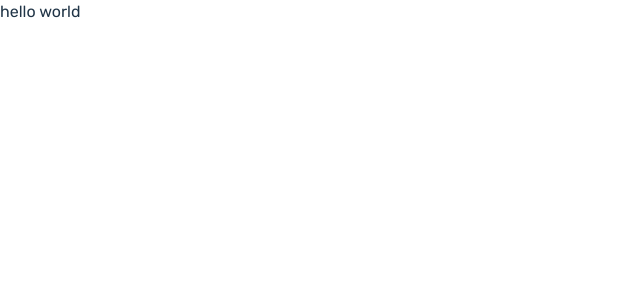
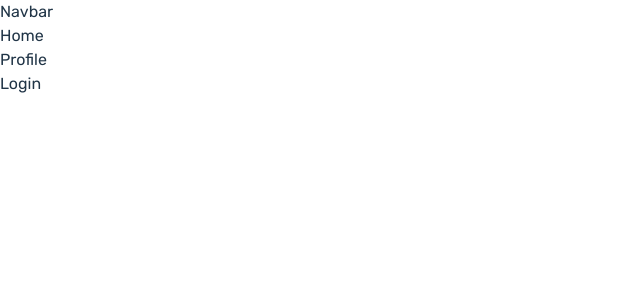
Before and after one commit to Darthdevv/SocioVerse, a React (Vite) app in the folder client/: page / in a window 1280 px wide. Shown: the top 300 px of the page, without its empty margins (0-640 px from the left). Built offline with nearby package versions, Linux system fonts and the light colour scheme.

Commit message:
🌑 adjustments

```diff
--- a/client/src/App.jsx
+++ b/client/src/App.jsx
@@ -1,11 +1,18 @@
 import './App.css'
+import Navbar from 'pages/Navbar'
+import Home from 'pages/Home'
+import Login from 'pages/Login'
+import Profile from 'pages/Profile'
 
 function App() {
 
 
   return (
     <div className='app'>
-      hello world
+      <Navbar/>
+      <Home />
+      <Profile />
+      <Login/>
     </div>
   )
 }
```
